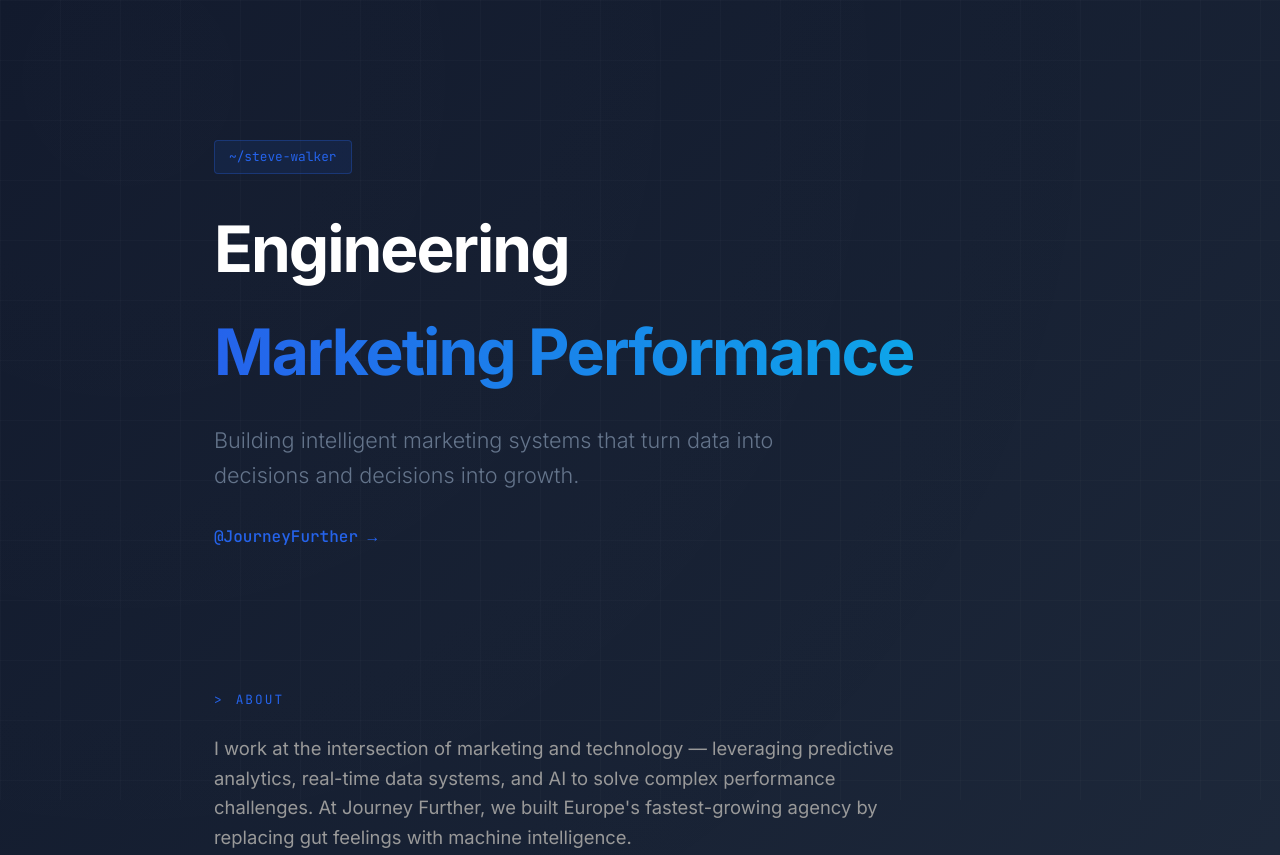
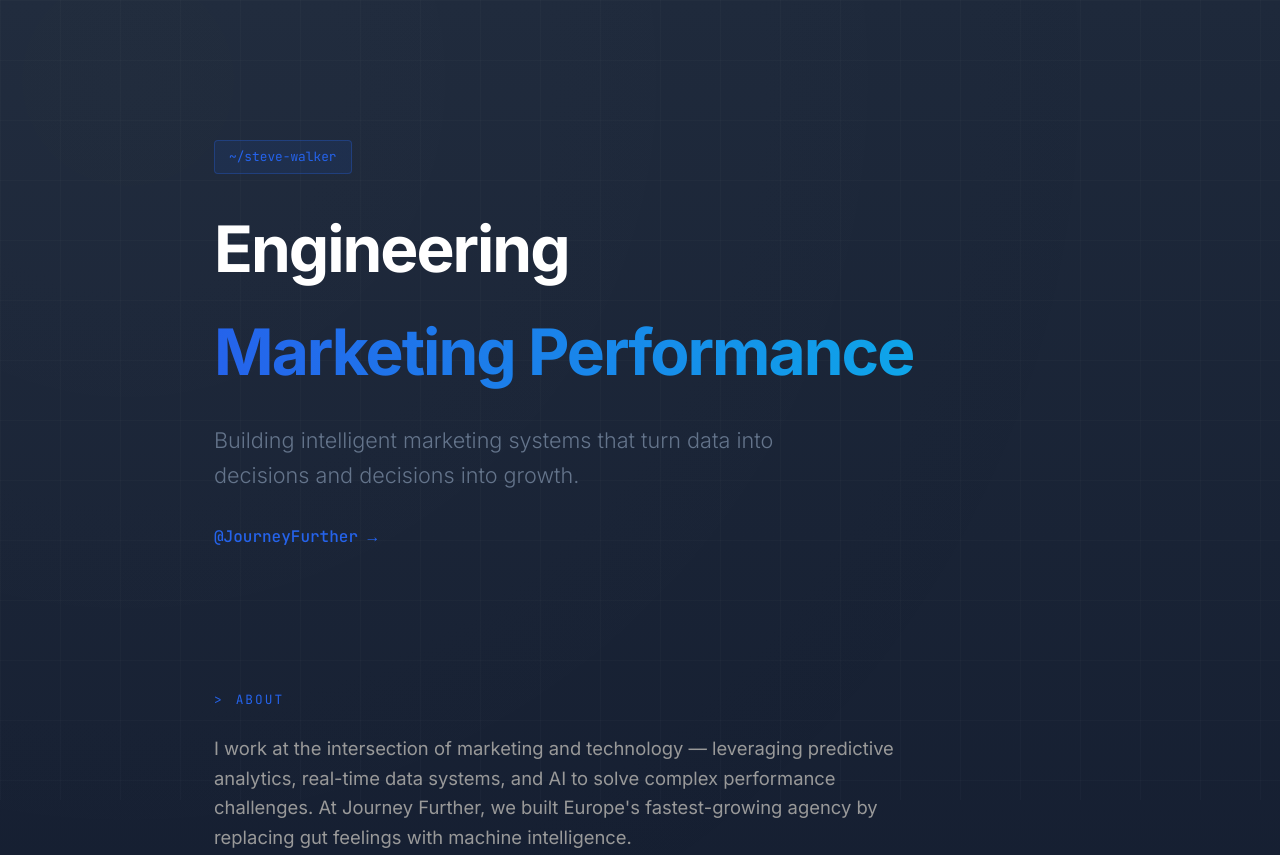
Before and after one commit to swalker-888/Portfolio, a website: page index.html in a window 1280 px wide. Shown: the top 855 px of the page. Drawn offline with Linux system fonts and the light colour scheme.

Commit message:
Dark blue gradient at bottom

```diff
--- a/index.html
+++ b/index.html
@@ -17,7 +17,7 @@
 
         body {
             font-family: 'Inter', -apple-system, BlinkMacSystemFont, sans-serif;
-            background: linear-gradient(135deg, #0f172a 0%, #1e293b 50%, #334155 100%);
+            background: linear-gradient(180deg, #1e293b 0%, #0f172a 50%, #020617 100%);
             min-height: 100vh;
             color: #fff;
             line-height: 1.6;
```
